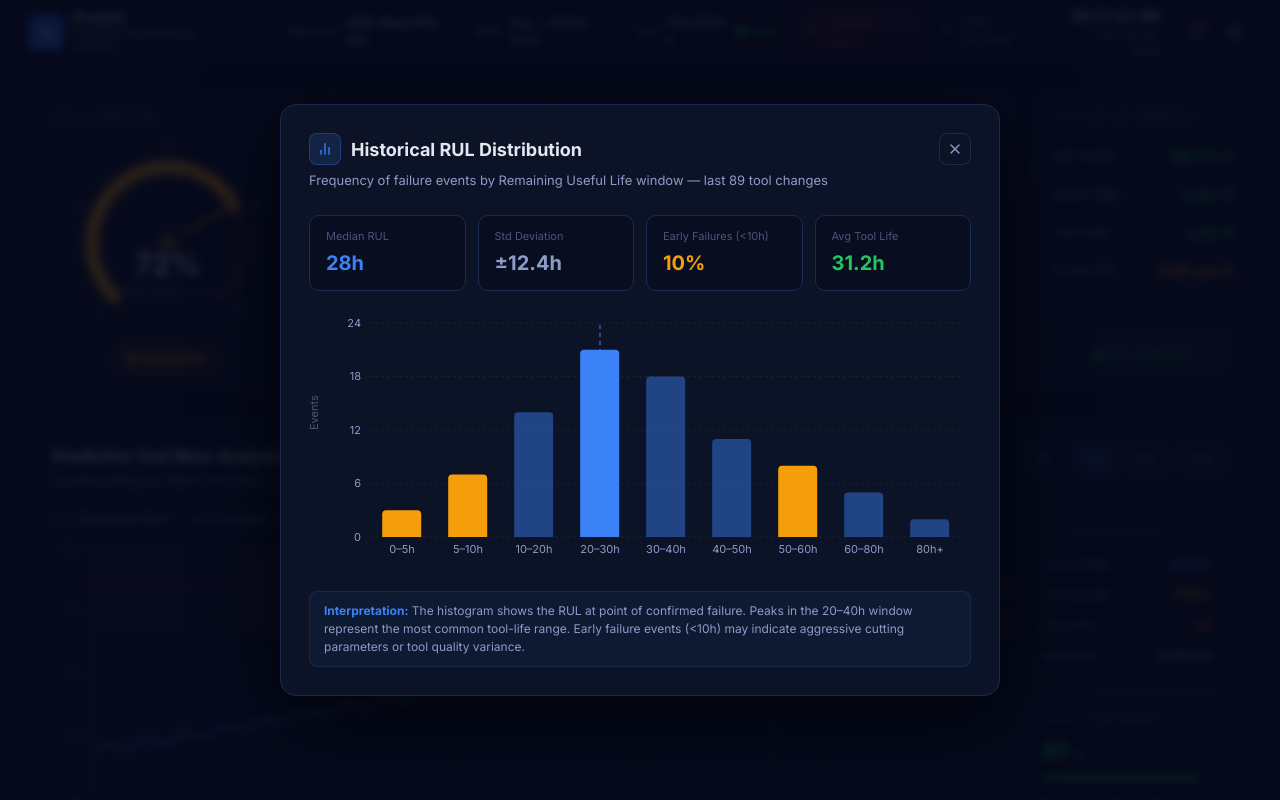
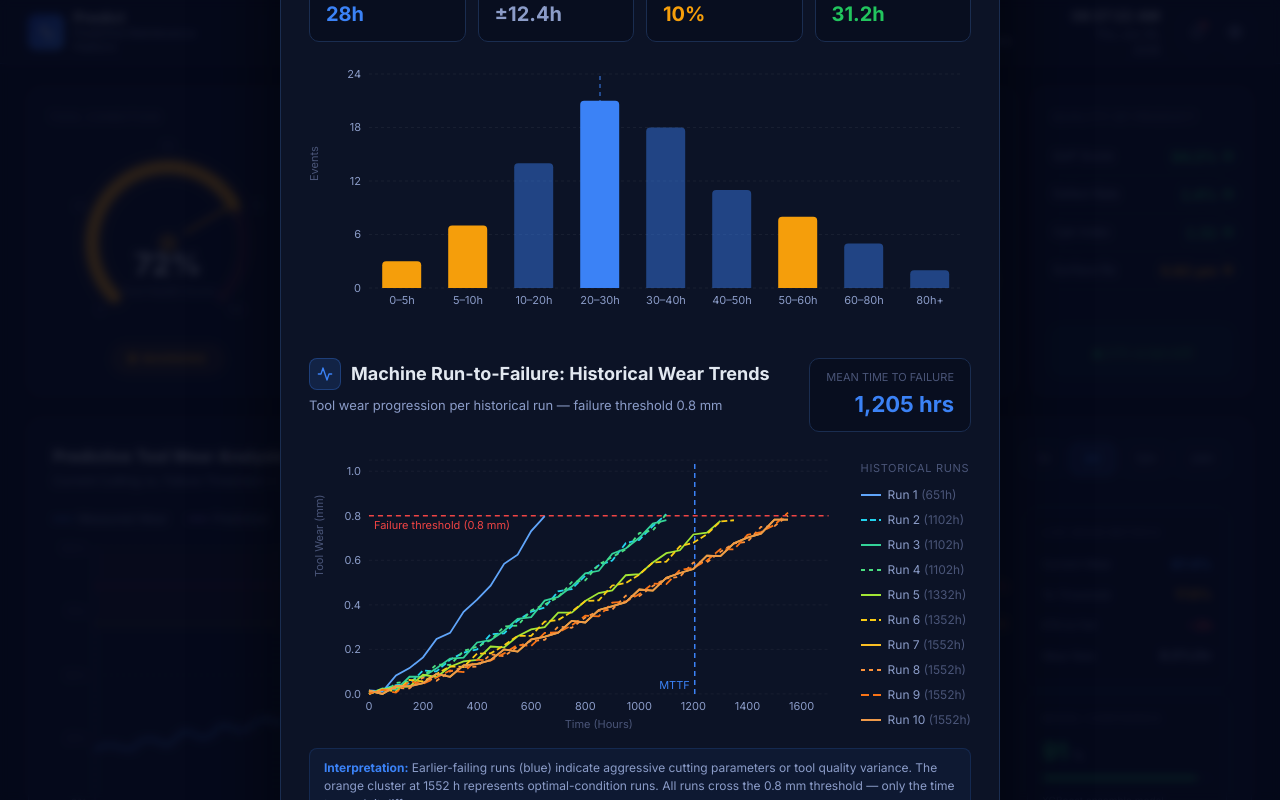
Before and after one commit to Rainyishx/pdm_dashboard, a React (Vite) app: page / in a window 1280 px wide. Both pictures are taken after a click on the button "View Prediction Details". Shown: the top 800 px of the page. Built offline with nearby package versions, Linux system fonts and the light colour scheme.

Commit message:
historic line chart

```diff
--- a/package.json
+++ b/package.json
@@ -69,6 +69,7 @@
   },
   "devDependencies": {
     "@tailwindcss/vite": "4.1.12",
+    "@types/node": "^26.0.1",
     "@vitejs/plugin-react": "4.7.0",
     "gh-pages": "^6.3.0",
     "tailwindcss": "4.1.12",
--- a/src/app/components/RULModal.tsx
+++ b/src/app/components/RULModal.tsx
@@ -1,6 +1,7 @@
 import { X, BarChart2 } from 'lucide-react';
 import { BarChart, Bar, XAxis, YAxis, CartesianGrid, Tooltip, ResponsiveContainer, ReferenceLine, Cell } from 'recharts';
 import { rulDistributionData } from './data';
+import { WearTrendsChart } from './ui/WearTrendsChart';
 
 const C = {
   bg: '#050914',
@@ -88,6 +89,8 @@ export function RULModal({ open, onClose }: Props) {
           </ResponsiveContainer>
         </div>
 
+        <WearTrendsChart />
+
         {/* Footer note */}
         <div style={{ marginTop: 16, padding: '10px 14px', borderRadius: 8, background: 'rgba(59,130,246,0.06)', border: `1px solid rgba(59,130,246,0.15)` }}>
           <p style={{ fontSize: 12, color: C.textSec, margin: 0 }}>
--- /dev/null
+++ b/src/app/components/ui/WearTrendsChart.tsx
@@ -0,0 +1,183 @@
+import { LineChart, Line, XAxis, YAxis, CartesianGrid, Tooltip, ResponsiveContainer, ReferenceLine } from 'recharts';
+
+const C = {
+  bg: '#050914',
+  card: '#0c1326',
+  panel: '#0f1a2e',
+  border: '#1a2d50',
+  text: '#e2e8f0',
+  textSec: '#8b9cc8',
+  textMuted: '#4a5578',
+  blue: '#3b82f6',
+  green: '#22c55e',
+  amber: '#f59e0b',
+  red: '#ef4444',
+};
+
+const RUN_CONFIGS = [
+  { id: 1,  failureTime: 651,  color: '#60a5fa', strokeDasharray: undefined },
+  { id: 2,  failureTime: 1102, color: '#22d3ee', strokeDasharray: '6 3' },
+  { id: 3,  failureTime: 1102, color: '#34d399', strokeDasharray: undefined },
+  { id: 4,  failureTime: 1102, color: '#4ade80', strokeDasharray: '4 4' },
+  { id: 5,  failureTime: 1332, color: '#a3e635', strokeDasharray: undefined },
+  { id: 6,  failureTime: 1352, color: '#facc15', strokeDasharray: '6 3' },
+  { id: 7,  failureTime: 1552, color: '#fbbf24', strokeDasharray: undefined },
+  { id: 8,  failureTime: 1552, color: '#fb923c', strokeDasharray: '4 4' },
+  { id: 9,  failureTime: 1552, color: '#f97316', strokeDasharray: '8 4' },
+  { id: 10, failureTime: 1552, color: '#ef9a4a', strokeDasharray: undefined },
+];
+
+const MTTF = 1205;
+const FAILURE_THRESHOLD = 0.8;
+
+function getWear(t: number, failureTime: number, runId: number): number | null {
+  if (t > failureTime) return null;
+  const base = FAILURE_THRESHOLD * Math.pow(t / failureTime, 1.3);
+  const noise = 0.018 * Math.sin(t * 0.05 + runId * 2.1);
+  return Math.max(0, parseFloat((base + noise).toFixed(3)));
+}
+
+const TIME_POINTS = Array.from({ length: 35 }, (_, i) => i * 50);
+
+const wearData = TIME_POINTS.map(t => {
+  const point: Record<string, number | null> = { time: t };
+  RUN_CONFIGS.forEach(run => {
+    point[`run${run.id}`] = getWear(t, run.failureTime, run.id);
+  });
+  return point;
+});
+
+const CustomTooltip = ({ active, payload, label }: any) => {
+  if (!active || !payload?.length) return null;
+  const visible = payload.filter((p: any) => p.value != null);
+  if (!visible.length) return null;
+  return (
+    <div style={{ background: C.panel, border: `1px solid ${C.border}`, borderRadius: 8, padding: '10px 14px', minWidth: 160 }}>
+      <p style={{ fontSize: 12, color: C.textSec, marginBottom: 6 }}>
+        Time: <strong style={{ color: C.text }}>{label}h</strong>
+      </p>
+      {visible.map((p: any) => (
+        <p key={p.dataKey} style={{ fontSize: 12, color: p.color, margin: '2px 0', fontWeight: 500 }}>
+          {p.name}: {p.value.toFixed(3)} mm
+        </p>
+      ))}
+    </div>
+  );
+};
+
+export function WearTrendsChart() {
+  return (
+    <div style={{ marginTop: 32 }}>
+      {/* Section header */}
+      <div style={{ display: 'flex', alignItems: 'flex-start', justifyContent: 'space-between', marginBottom: 20 }}>
+        <div>
+          <div style={{ display: 'flex', alignItems: 'center', gap: 10, marginBottom: 6 }}>
+            <div style={{ width: 32, height: 32, borderRadius: 8, background: 'rgba(59,130,246,0.15)', border: `1px solid rgba(59,130,246,0.3)`, display: 'flex', alignItems: 'center', justifyContent: 'center' }}>
+              {/* Activity/wave icon */}
+              <svg width="16" height="16" viewBox="0 0 24 24" fill="none" stroke={C.blue} strokeWidth="2" strokeLinecap="round" strokeLinejoin="round">
+                <polyline points="22 12 18 12 15 21 9 3 6 12 2 12" />
+              </svg>
+            </div>
+            <h2 style={{ fontSize: 18, fontWeight: 700, color: C.text, margin: 0 }}>Machine Run-to-Failure: Historical Wear Trends</h2>
+          </div>
+          <p style={{ fontSize: 13, color: C.textSec, margin: 0 }}>Tool wear progression per historical run — failure threshold 0.8 mm</p>
+        </div>
+        {/* MTTF callout */}
+        <div style={{ textAlign: 'right', background: '#080e1f', border: `1px solid ${C.border}`, borderRadius: 10, padding: '10px 16px', flexShrink: 0 }}>
+          <div style={{ fontSize: 11, color: C.textMuted, marginBottom: 3 }}>MEAN TIME TO FAILURE</div>
+          <div style={{ fontSize: 22, fontWeight: 700, color: C.blue }}>1,205 hrs</div>
+        </div>
+      </div>
+
+      {/* Chart + legend layout */}
+      <div style={{ display: 'flex', gap: 20, alignItems: 'flex-start' }}>
+        {/* Chart */}
+        <div style={{ flex: 1, height: 280 }}>
+          <ResponsiveContainer width="100%" height="100%">
+            <LineChart data={wearData} margin={{ top: 8, right: 12, left: 0, bottom: 8 }}>
+              <CartesianGrid strokeDasharray="3 3" stroke="rgba(255,255,255,0.05)" vertical={false} />
+              <XAxis
+                dataKey="time"
+                type="number"
+                domain={[0, 1700]}
+                ticks={[0, 200, 400, 600, 800, 1000, 1200, 1400, 1600]}
+                tick={{ fill: C.textSec, fontSize: 11 }}
+                axisLine={false}
+                tickLine={false}
+                label={{ value: 'Time (Hours)', position: 'insideBottom', offset: -4, fill: C.textMuted, fontSize: 11 }}
+              />
+              <YAxis
+                domain={[0, 1.05]}
+                ticks={[0, 0.2, 0.4, 0.6, 0.8, 1.0]}
+                tickFormatter={v => v.toFixed(1)}
+                tick={{ fill: C.textSec, fontSize: 11 }}
+                axisLine={false}
+                tickLine={false}
+                label={{ value: 'Tool Wear (mm)', angle: -90, position: 'insideLeft', offset: 10, fill: C.textMuted, fontSize: 11 }}
+              />
+              <Tooltip content={<CustomTooltip />} />
+
+              {/* Failure threshold */}
+              <ReferenceLine
+                y={FAILURE_THRESHOLD}
+                stroke={C.red}
+                strokeDasharray="5 4"
+                strokeWidth={1.5}
+                label={{ value: 'Failure threshold (0.8 mm)', position: 'insideTopLeft', fill: C.red, fontSize: 11 }}
+              />
+              {/* MTTF */}
+              <ReferenceLine
+                x={MTTF}
+                stroke={C.blue}
+                strokeDasharray="5 4"
+                strokeWidth={1.5}
+                label={{ value: 'MTTF', position: 'insideBottomRight', fill: C.blue, fontSize: 11 }}
+              />
+
+              {/* One Line per run */}
+              {RUN_CONFIGS.map(run => (
+                <Line
+                  key={run.id}
+                  dataKey={`run${run.id}`}
+                  name={`Run ${run.id} (${run.failureTime}h)`}
+                  stroke={run.color}
+                  strokeWidth={1.8}
+                  strokeDasharray={run.strokeDasharray}
+                  dot={false}
+                  activeDot={{ r: 4, strokeWidth: 0 }}
+                  connectNulls={false}
+                  isAnimationActive={false}
+                />
+              ))}
+            </LineChart>
+          </ResponsiveContainer>
+        </div>
+
+        {/* Legend */}
+        <div style={{ display: 'flex', flexDirection: 'column', gap: 7, paddingTop: 8, flexShrink: 0 }}>
+          <div style={{ fontSize: 11, color: C.textMuted, marginBottom: 2, textTransform: 'uppercase', letterSpacing: '0.06em' }}>Historical Runs</div>
+          {RUN_CONFIGS.map(run => (
+            <div key={run.id} style={{ display: 'flex', alignItems: 'center', gap: 7, fontSize: 12, color: C.textSec }}>
+              <svg width="20" height="8" style={{ flexShrink: 0 }}>
+                <line
+                  x1="0" y1="4" x2="20" y2="4"
+                  stroke={run.color}
+                  strokeWidth="2"
+                  strokeDasharray={run.strokeDasharray}
+                />
+              </svg>
+              <span>Run {run.id} <span style={{ color: C.textMuted }}>({run.failureTime}h)</span></span>
+            </div>
+          ))}
+        </div>
+      </div>
+
+      {/* Footer note */}
+      <div style={{ marginTop: 16, padding: '10px 14px', borderRadius: 8, background: 'rgba(59,130,246,0.06)', border: `1px solid rgba(59,130,246,0.15)` }}>
+        <p style={{ fontSize: 12, color: C.textSec, margin: 0 }}>
+          <strong style={{ color: C.blue }}>Interpretation:</strong> Earlier-failing runs (blue) indicate aggressive cutting parameters or tool quality variance. The orange cluster at 1552 h represents optimal-condition runs. All runs cross the 0.8 mm threshold — only the time to reach it differs.
+        </p>
+      </div>
+    </div>
+  );
+}
```
Also changed, not shown: 1 other file (tests, documents, lock files or other folders).
